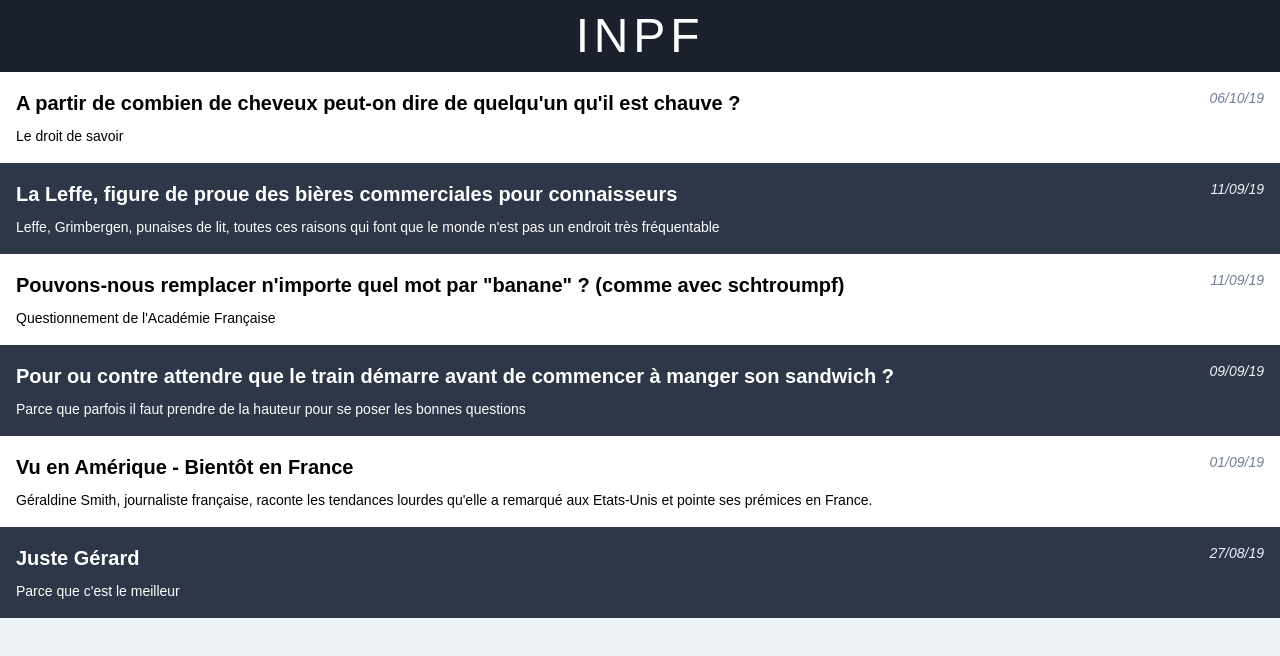
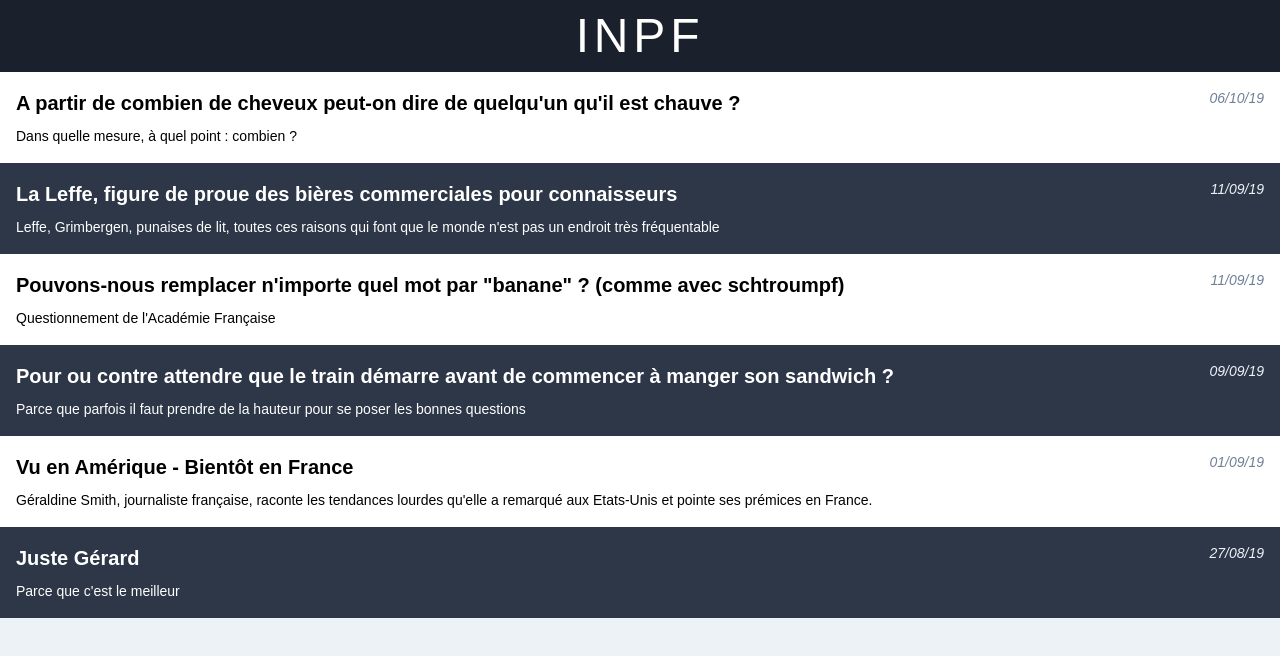
Before and after one commit to Bernardstanislas/institu-de-la-neo-pensee-francaise, a Gatsby site: page / in a window 1280 px wide. Built offline with nearby package versions, Linux system fonts and the light colour scheme; Gatsby itself is replaced by a stand-in of ours.

Commit message:
Update Blog “2019-10-06-a-partir-de-combien-de-cheveux-peut-on-dire-de-quelquun-quil-est-chauve”

```diff
--- a/src/pages/blog/2019-10-06-a-partir-de-combien-de-cheveux-peut-on-dire-de-quelquun-quil-est-chauve.md
+++ b/src/pages/blog/2019-10-06-a-partir-de-combien-de-cheveux-peut-on-dire-de-quelquun-quil-est-chauve.md
@@ -2,7 +2,7 @@
 templateKey: blog-post
 title: A partir de combien de cheveux peut-on dire de quelqu'un qu'il est chauve ?
 date: 2019-10-06T12:44:30.037Z
-description: Le droit de savoir
+description: 'Dans quelle mesure, à quel point : combien ?'
 tags:
   - chauve
 ---
```
